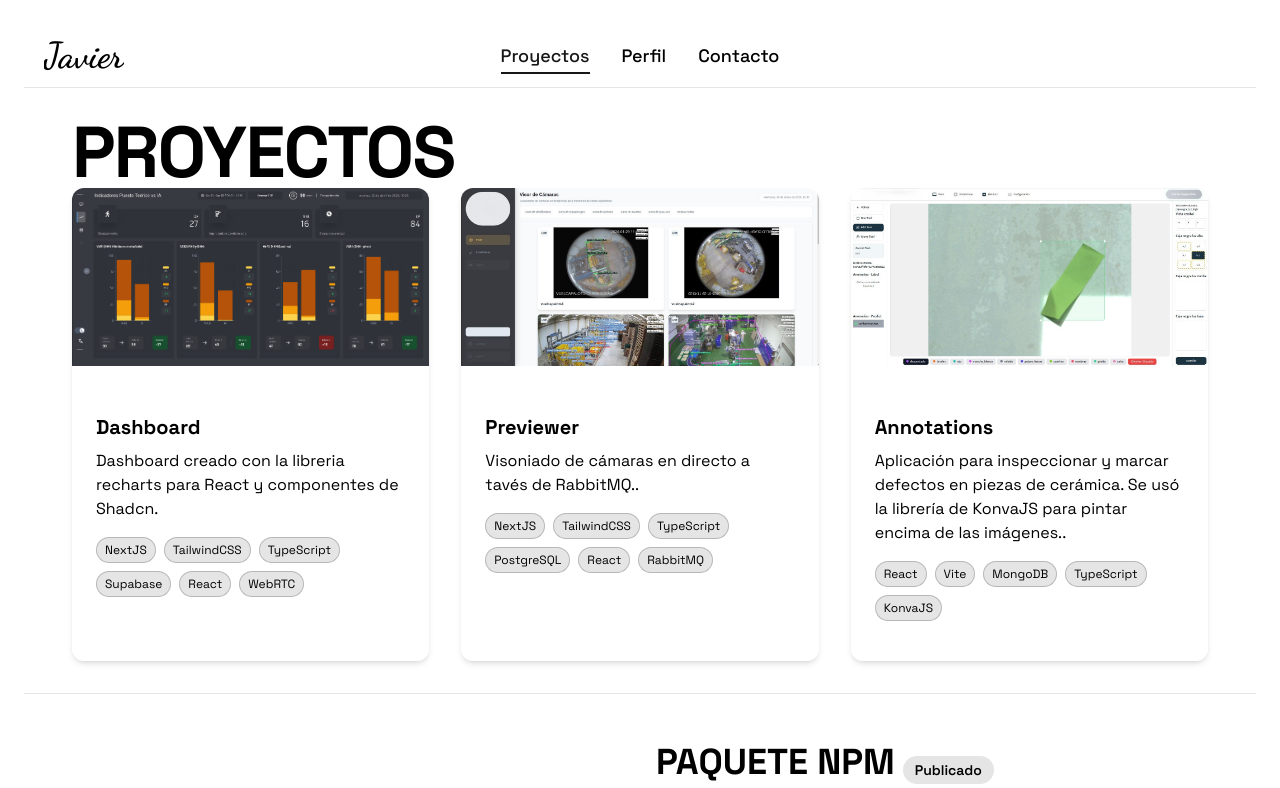
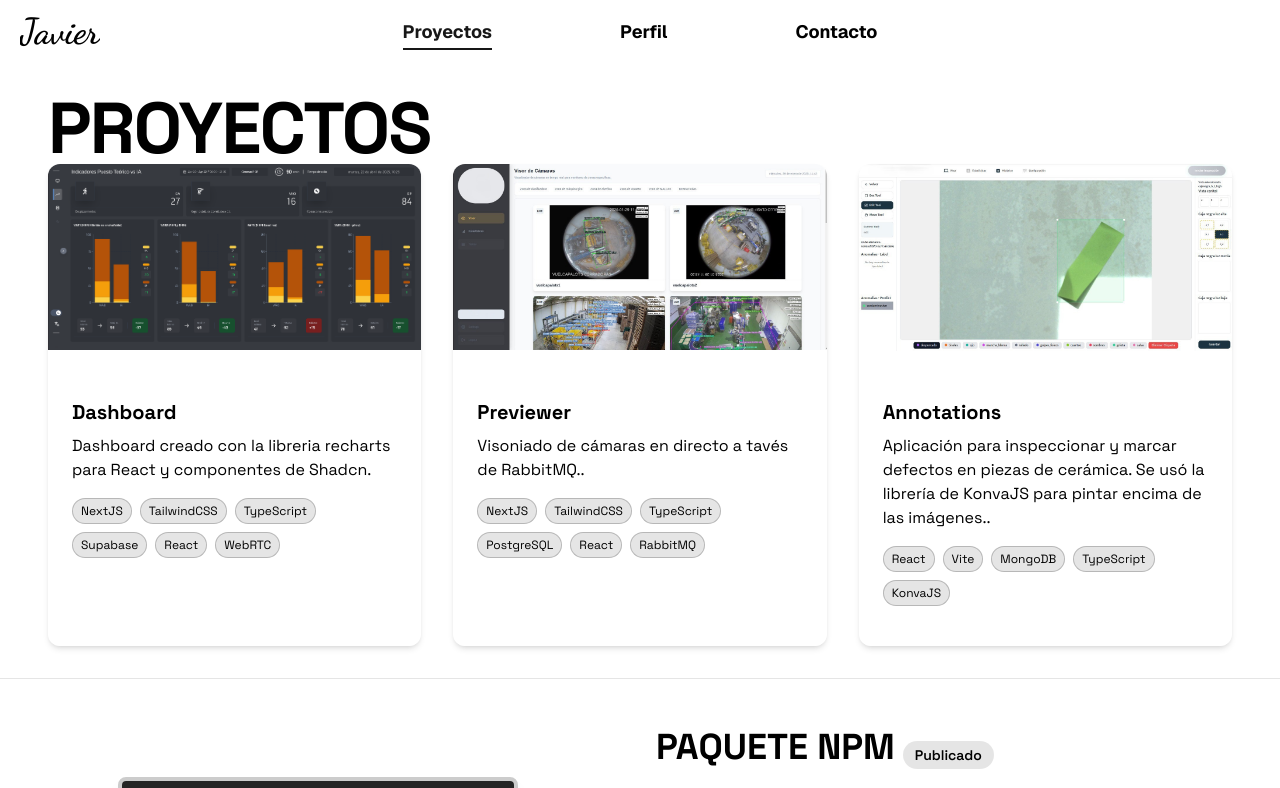
Before and after one commit to jvgemelo/javi-portfolio, a Next.js app: page /proyectos in a window 1280 px wide. Shown: the top 788 px of the page. Built offline with nearby package versions, Linux system fonts and the light colour scheme.

Commit message:
fonts + bold on navbar

```diff
--- a/app/layout.tsx
+++ b/app/layout.tsx
@@ -2,7 +2,7 @@ import { ThemeSwitcher } from "@/components/theme-switcher";
 import PortfolioNav from "@/components/portfolio-nav";
 import ResponsiveNav from "@/components/responsive-nav";
 import MobileNav from "@/components/mobile-nav";
-import { Geist } from "next/font/google";
+import { Geist, Geist_Mono } from "next/font/google";
 import { Space_Grotesk } from "next/font/google";
 import { Dancing_Script } from "next/font/google";
 import { ThemeProvider } from "next-themes";
@@ -21,9 +21,13 @@ export const metadata = {
   title: "Javier - Portfolio Personal",
   description: "Portfolio profesional con mis proyectos y experiencia",
 };
+const geistSans = Geist({
+  variable: "--font-geist-sans",
+  subsets: ["latin"],
+});
 
-const geistSans = Geist({
-  display: "swap",
+const geistMono = Geist_Mono({
+  variable: "--font-geist-mono",
   subsets: ["latin"],
 });
 
@@ -55,8 +59,8 @@ export default function RootLayout({
   const backgroundImages = defaultBackgroundImages;
 
   return (
-    <html lang="es" className={spaceGrotesk.className} suppressHydrationWarning>
-      <body className="bg-white p-6 text-foreground">
+    <html lang="es" className={`${spaceGrotesk.className} ${geistSans.variable} ${geistMono.variable}`} suppressHydrationWarning>
+      <body className="text-foreground">
         <ThemeProvider
           attribute="class"
           defaultTheme="light"
@@ -66,7 +70,7 @@ export default function RootLayout({
           {/* <CarouselWrapper images={backgroundImages} /> */}
           <main className=" flex flex-col items-center">
             <div className="flex-1 w-full flex flex-col gap-7 items-center bg-white">
-              <nav className="w-full flex justify-center  h-16 backdrop-blur-sm bg-background sticky top-0 z-50 bg-white border-b border-black/10">
+              <nav className="w-full flex justify-center  h-16 backdrop-blur-sm bg-background sticky top-0 z-50 bg-white">
               <div className="w-full max-w-screen flex justify-between items-center p-3 px-5 text-sm">
                   <div className="w-1/4">
                     <Link href={"/"} className={`text-4xl font-bold bg-black bg-clip-text text-transparent hover:scale-105 transition-transform ${dancingScript.className}`}>Javier</Link>
--- a/components/portfolio-nav.tsx
+++ b/components/portfolio-nav.tsx
@@ -13,14 +13,14 @@ export default function PortfolioNav() {
   const pathname = usePathname();
 
   return (
-    <div className="flex items-center justify-center gap-8 w-[30vw] bg-white py-2 rounded-full">
+    <div className="flex items-center justify-center gap-32 w-[30vw] bg-white py-2 rounded-full font-geist-sans">
       {navigationLinks.map((link) => {
         const isActive = pathname === link.href;
         return (
           <Link
             key={link.name}
             href={link.href}
-            className={`relative font-medium transition-all duration-300 text-lg group ${
+            className={`relative font-bold transition-all duration-300 text-lg group ${
               isActive ? "text-primary" : "text-black hover:text-gray-800 dark:hover:text-gray-200"
             }`}
           >
--- a/tailwind.config.ts
+++ b/tailwind.config.ts
@@ -56,6 +56,10 @@ const config = {
         caramelo: "#4a4a4a",
         chocolate: "#000000",
       },
+      fontFamily: {
+        "geist-sans": ["var(--font-geist-sans)"],
+        "geist-mono": ["var(--font-geist-mono)"],
+      },
       borderRadius: {
         lg: "var(--radius)",
         md: "calc(var(--radius) - 2px)",
```
